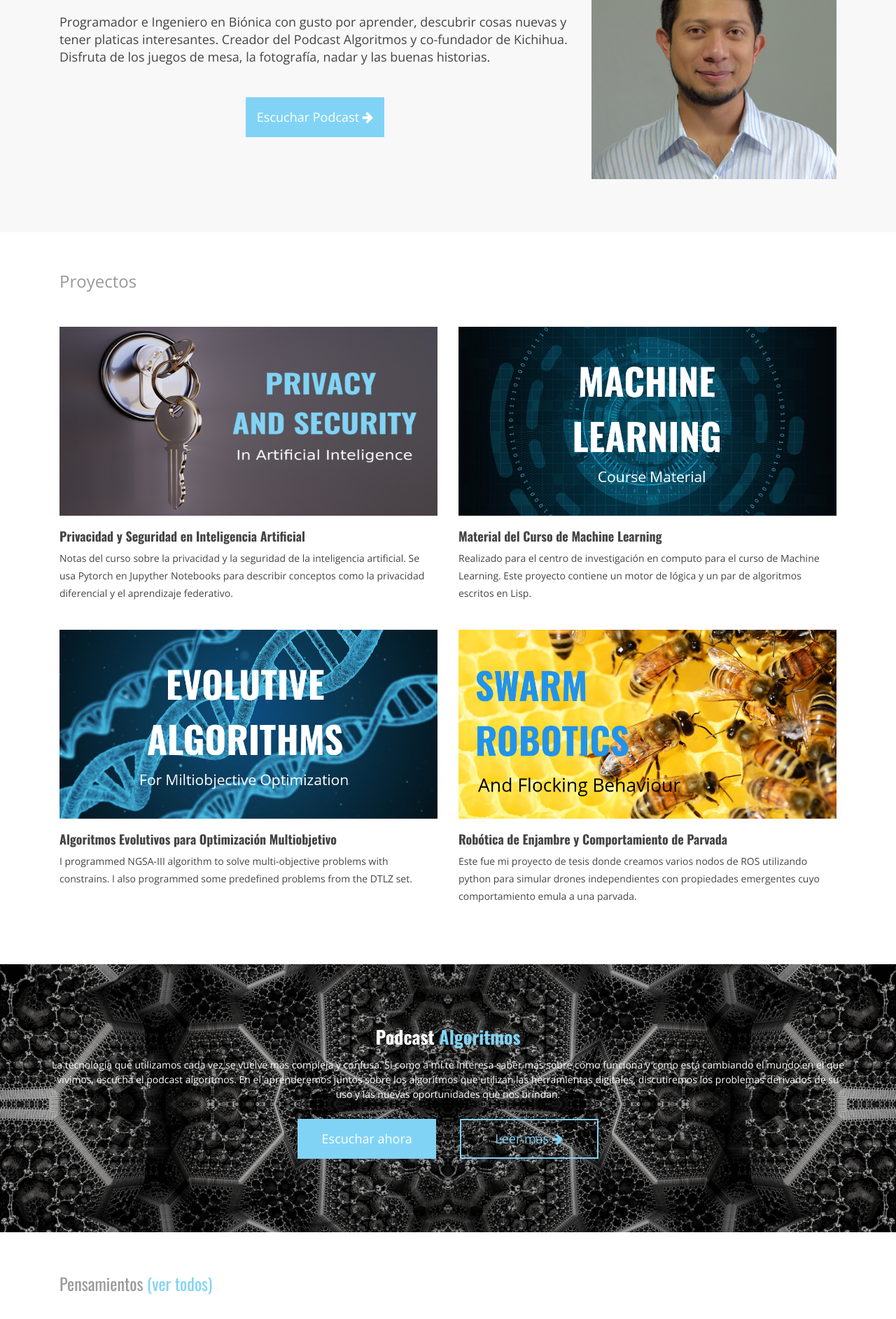
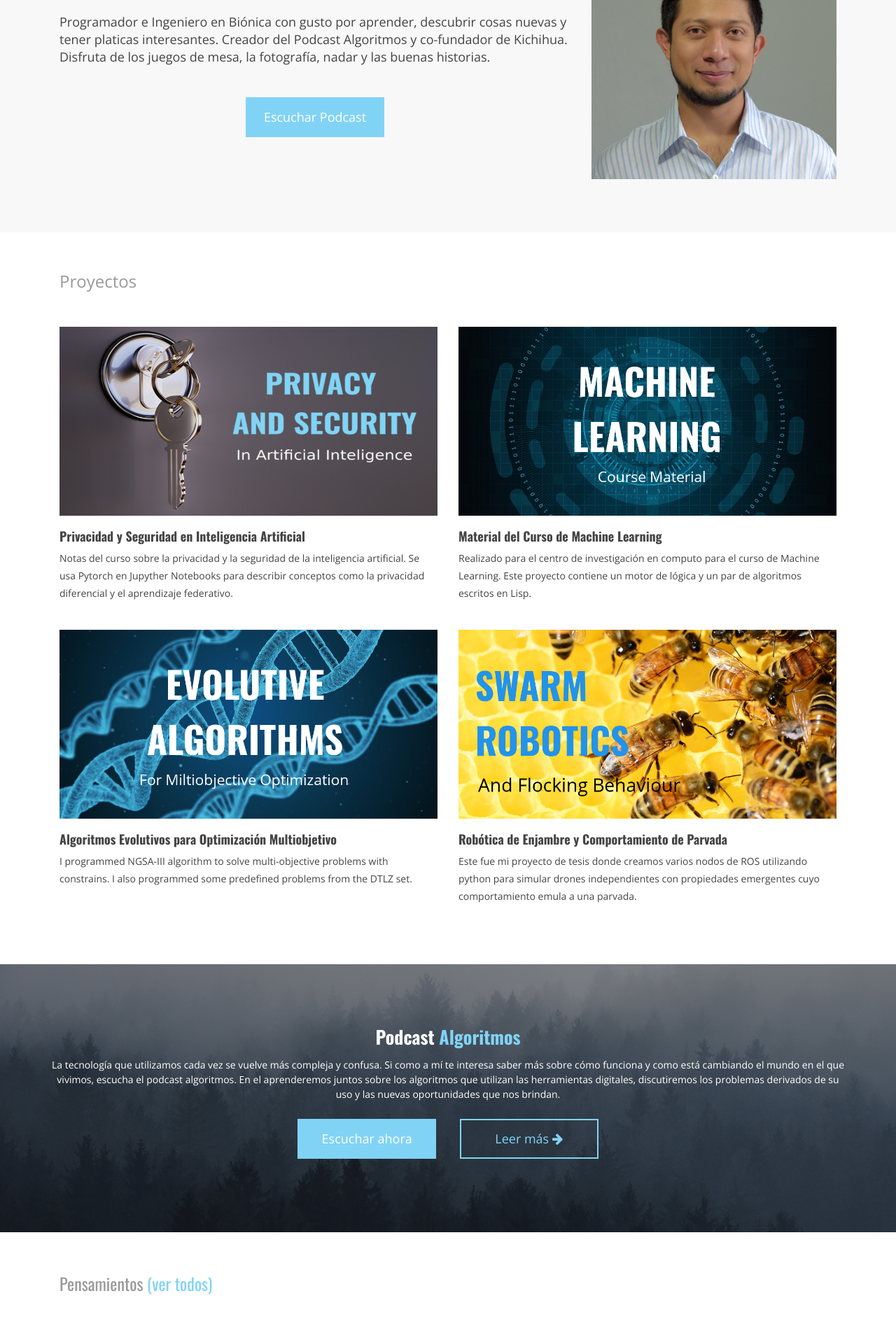
Before and after one commit to MarianoOG/marianoog.github.io, a Jekyll site: the page built from index.html, in a window 1280 px wide. Shown: the part 312-2197 px from the top of the page at 70% size. Built offline with Jekyll 4.4.1, drawn with Linux system fonts in a browser that asks for light colours.

Commit message:
bg idea not used

```diff
--- a/_config.yml
+++ b/_config.yml
@@ -1,6 +1,6 @@
 # This is the default format.
 # For more see: http://jekyllrb.com/docs/permalinks/
-permalink: /:categories/:year/:month/:day/:title
+permalink: /:categories/:title
 
 exclude: [".rvmrc", ".rbenv-version", "README.md", "Rakefile", "changelog.md"]
 highlighter: null
--- a/_includes/themes/bootstrap/nav-bar.html
+++ b/_includes/themes/bootstrap/nav-bar.html
@@ -7,9 +7,9 @@
                 </button>
                 <div class="collapse navbar-collapse justify-content-end" id="navbar1">
                   <ul class="navbar-nav">
-                    {% assign pages_list = site.pages %}
-                    {% assign group = 'navigation' %}
-                    {% include JB/pages_list %}
+                    <li class="nav-item">
+                      <a class="nav-link" href="https://ona309.com/Blog">Blog</a>
+                    </li>
                     <li class="nav-item">
                       <a class="nav-link" href="https://ona309.com/Algoritmos">Podcast</a>
                     </li>
--- a/index.html
+++ b/index.html
@@ -21,7 +21,7 @@ canonical: https://marianoog.github.io
           <div class="hero-content-v2">
             <h3>Software | Educación <strong><span class="text-primary">Mariano</span> Orozco Garcia</strong></h3>
             <p>{{ site.author.description }}</p>
-            <p class="text-center"><a href="https://ona309.com/Podcast" class="page-scroll btn btn-lg btn-default-filled">Escuchar Podcast <i class="fa fa-arrow-right" aria-hidden="true"></i></a></p>
+            <p class="text-center"><a href="https://ona309.com/Podcast" class="page-scroll btn btn-lg btn-default-filled">Escuchar Podcast</a></p>
           </div>
         </div>
 
```
Also changed, not shown: assets/images/bg/hero-1-bg-old.jpg (deleted), assets/images/bg/hero-1-bg.jpg, 1 other file.
